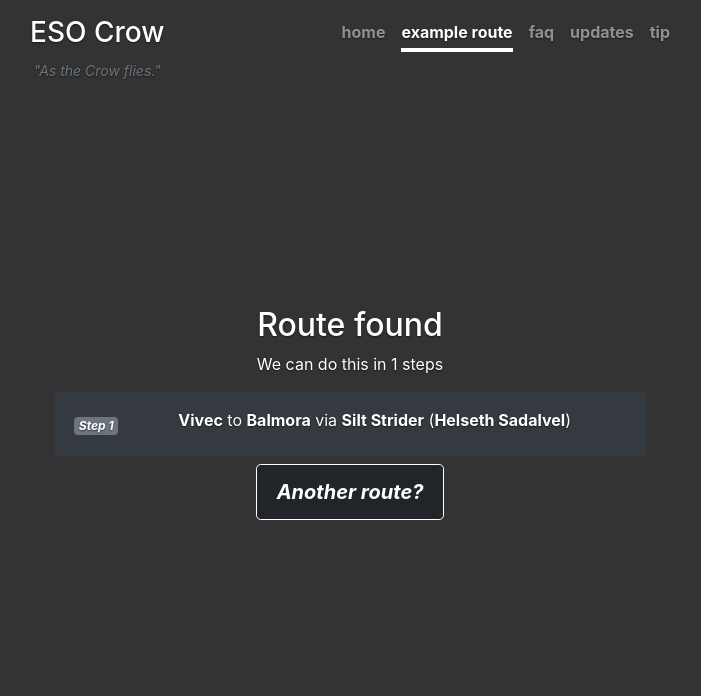
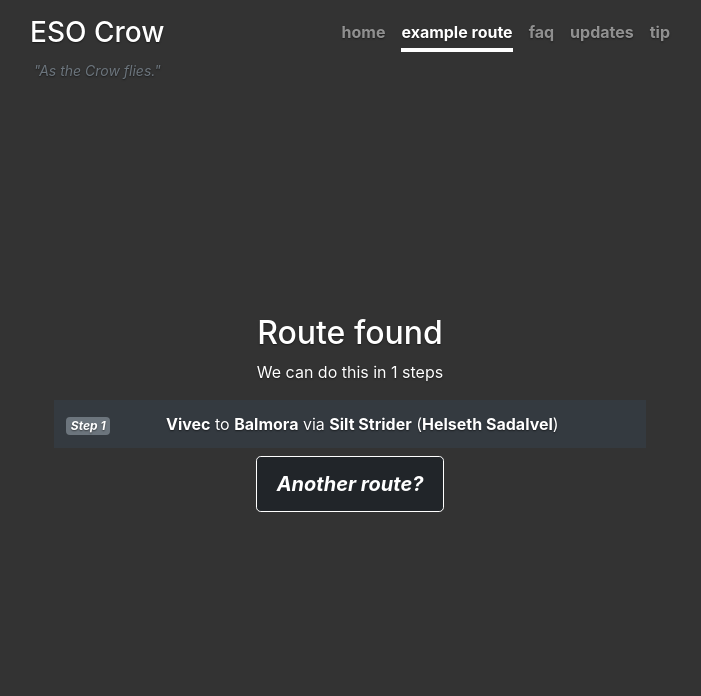
Before and after one commit to kaineyb/ESO-Crow, a Flask app: page /Vivec/Balmora in a window 1280 px wide. Shown: the top 696 px of the page, without its empty margins (290-991 px from the left). Run offline with Flask 2, Linux system fonts and the light colour scheme; some libraries are stand-ins or nearby versions.

Commit message:
more css tweaks to routes

```diff
--- a/templates/dijkstra.html
+++ b/templates/dijkstra.html
@@ -26,11 +26,11 @@
         <p>We can do this in {{pairs_list|count}} steps</p>
         {% for pair in pairs_list %}
 
-    <div class="row bg-dark mb-2 p-3 text-white text-left">
+    <div class="row bg-dark mb-2 p-2 text-white text-left">
         <div class="col-2 p-1">
             <span class="badge badge-secondary font-italic text-left">Step {{loop.index}}</span>
         </div>
-        <div class="col">
+        <div class="col line-height p-1 pl-2">
             <span class="font-weight-bold"><a href="/{{ pair[0] }}">{{ pair[0] }}</a></span> to
             <span class="font-weight-bold"><a href="/{{ pair[1] }}">{{ pair[1] }}</a></span> via
             <span class="font-weight-bold"><a href="https://en.uesp.net/wiki/Online:{{ pair[2] }}">{{ pair[2] }}</a></span>
```
